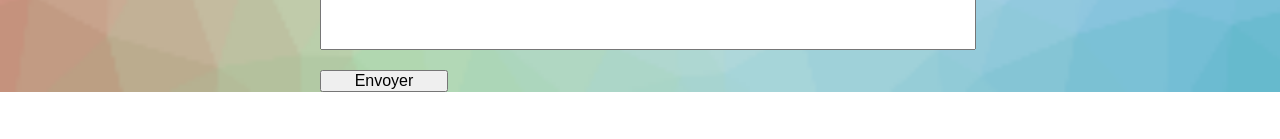
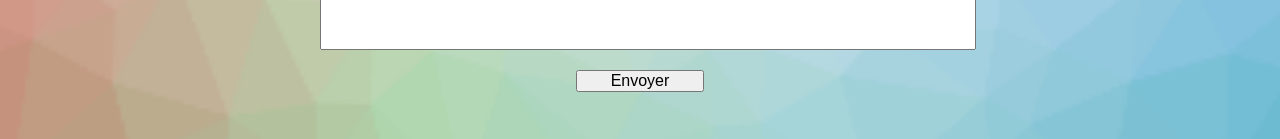
Before and after one commit to ComicScrip/lyon-react-mars22-p2g5, a React (Create React App) app: page /Contact in a window 1280 px wide. Shown: the part 898-1037 px from the top of the page. Before the commit the page ends 990 px from the top, so only its background shows below. Built offline with nearby package versions, Linux system fonts and the light colour scheme.

Commit message:
modified position of button

```diff
--- a/src/styles/Contact.css
+++ b/src/styles/Contact.css
@@ -36,6 +36,8 @@
 .submit {
   margin-top: 10px;
   width: 30%;
+  margin-bottom: 50px;
+  align-self: center;
 }
 
 .contact-title {
```
